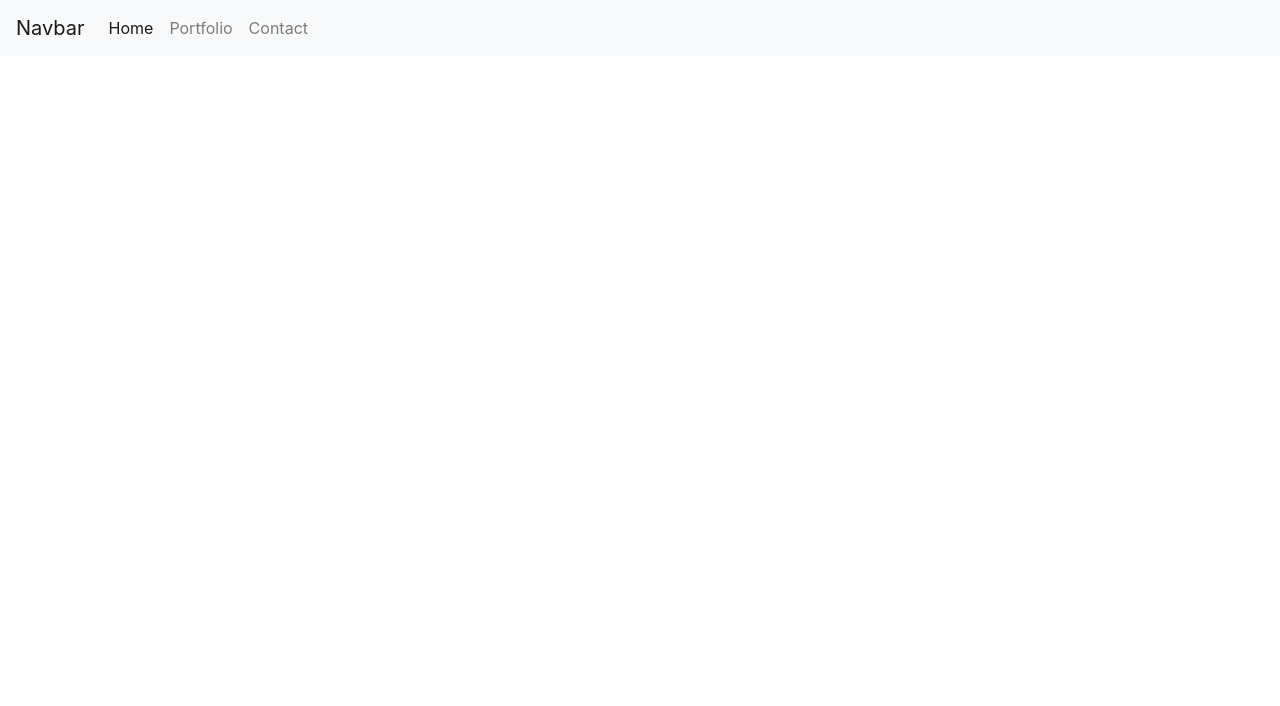
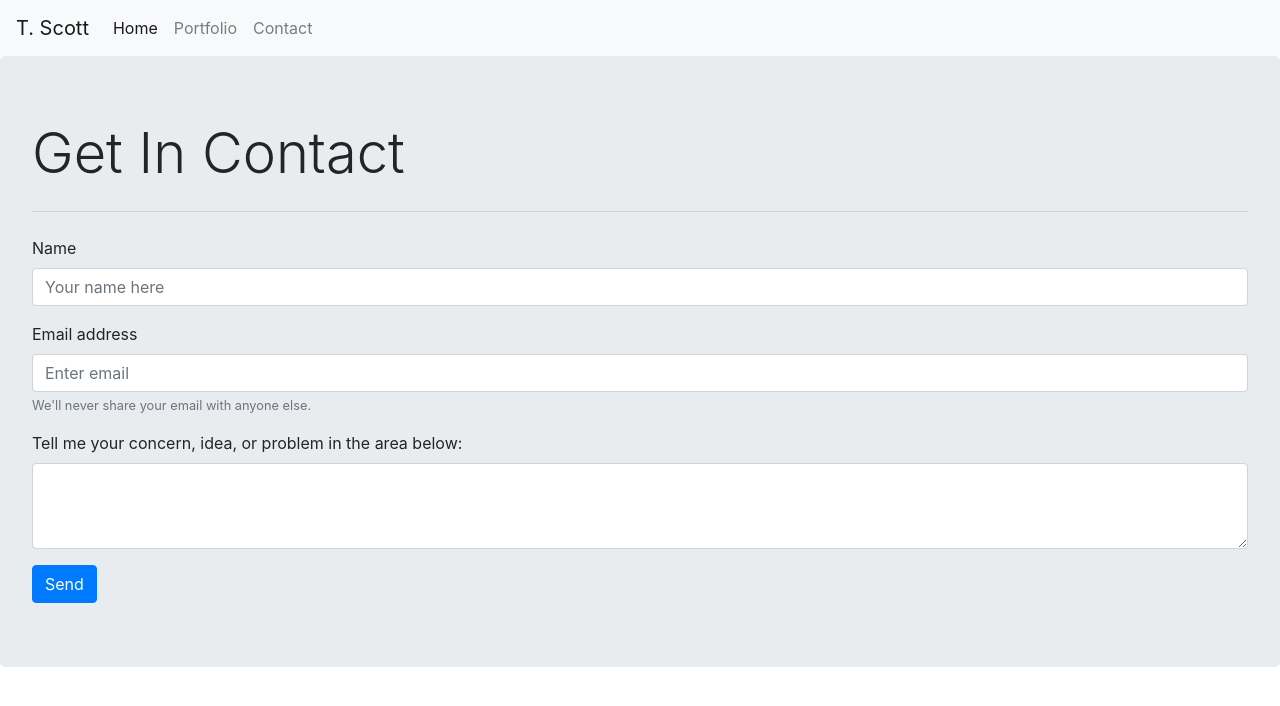
Before and after one commit to garshtoshteles/2homework, a plain HTML site: page contact.html in a window 1280 px wide. Drawn offline with nearby package versions, Linux system fonts and the light colour scheme.

Commit message:
finished contact page and aboutpage-sans-image

```diff
--- a/contact.html
+++ b/contact.html
@@ -5,14 +5,14 @@
     <meta name="viewport" content="width=device-width, initial-scale=1.0">
     <title>Document</title>
     <link rel="stylesheet" href="https://maxcdn.bootstrapcdn.com/bootstrap/4.0.0/css/bootstrap.min.css">
+    <link rel="stylesheet" href="css\style.css">
 </head>
 <body>
     <nav class="navbar navbar-expand-lg navbar-light bg-light">
-        <a class="navbar-brand" href="#">Navbar</a>
+        <a class="navbar-brand" href="#">T. Scott</a>
         <button class="navbar-toggler" type="button" data-toggle="collapse" data-target="#navbarSupportedContent" aria-controls="navbarSupportedContent" aria-expanded="false" aria-label="Toggle navigation">
           <span class="navbar-toggler-icon"></span>
         </button>
-
         <div class="collapse navbar-collapse" id="navbarSupportedContent">
           <ul class="navbar-nav mr-auto">
             <li class="nav-item active">
@@ -27,5 +27,26 @@
           </ul>
         </div>
       </nav>
+      <div class="jumbotron">
+        <h1 class="display-4">Get In Contact</h1>
+        <hr class="my-4">
+  <form>
+    <div class="form-group">
+      <div class="form-group">
+        <label for="formGroupExampleInput">Name</label>
+        <input type="text" class="form-control" id="formGroupExampleInput" placeholder="Your name here">
+      </div>
+    <label for="exampleInputEmail1">Email address</label>
+    <input type="email" class="form-control" id="exampleInputEmail1" aria-describedby="emailHelp" placeholder="Enter email">
+    <small id="emailHelp" class="form-text text-muted">We'll never share your email with anyone else.</small>
+  </div>
+  <div class="form-group">
+    <label for="exampleFormControlTextarea1">Tell me your concern, idea, or problem in the area below:</label>
+    <textarea class="form-control" id="exampleFormControlTextarea1" rows="3"></textarea>
+  </div>
+  <button type="submit" class="btn btn-primary">Send</button>
+</form>
+
+      </div>
 </body>
 </html>
--- a/css/style.css
+++ b/css/style.css
@@ -0,0 +1,3 @@
+.h1{
+    font-size: 40px;
+}
```
Also changed, not shown: index.html (+9 -1 lines), portfolio.html (+2 -1 lines).
